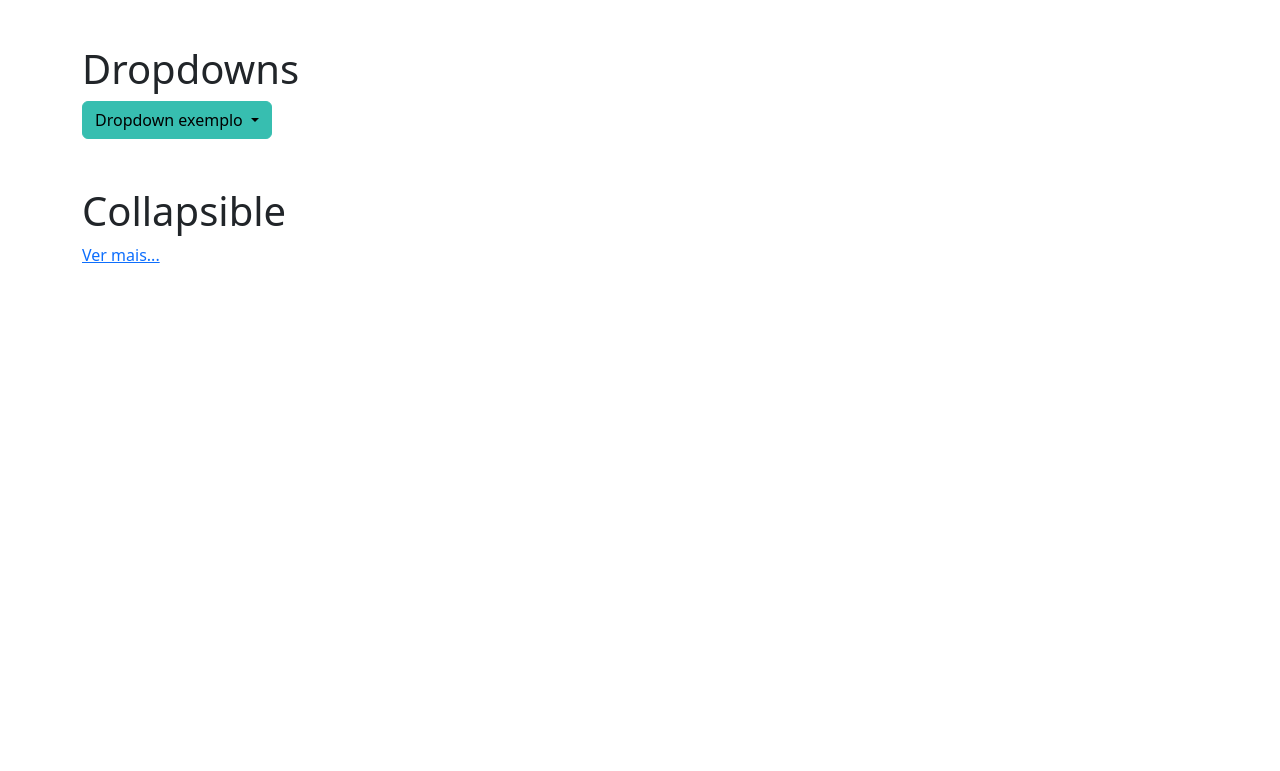
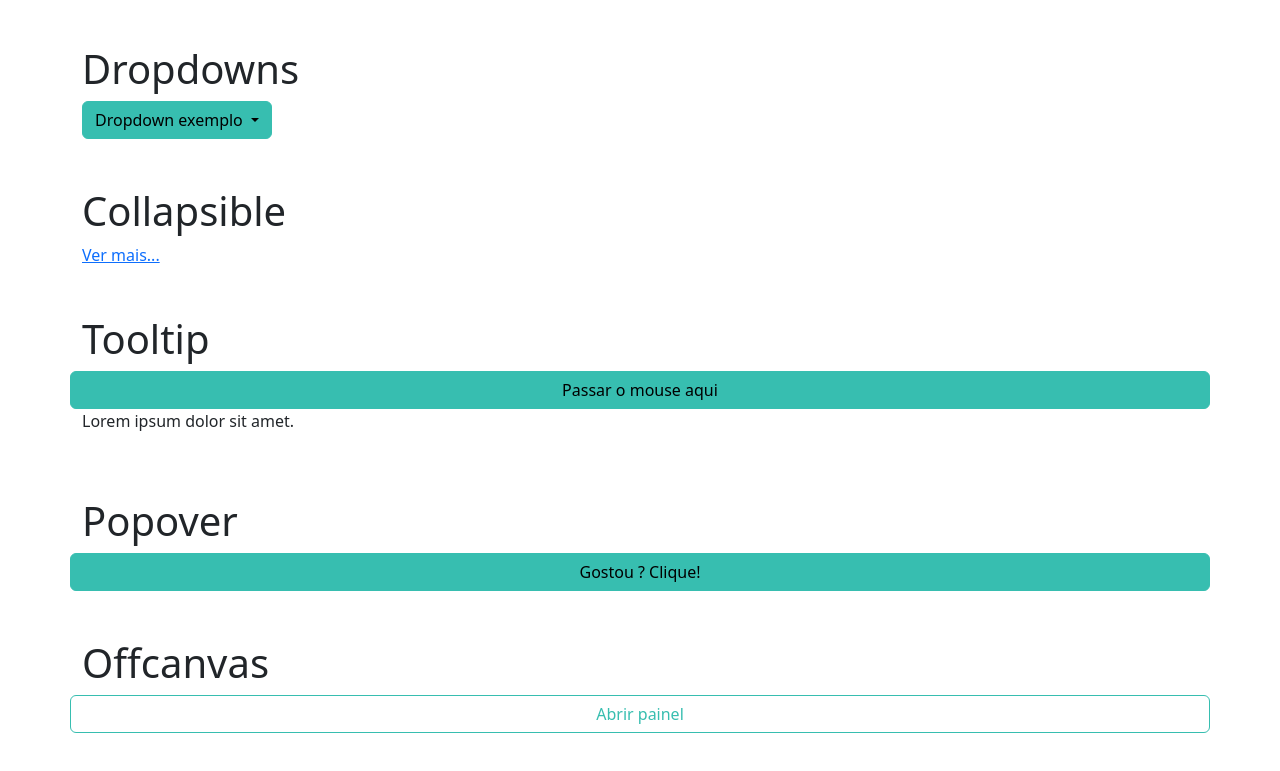
Before and after one commit to wasare/estudo-bootstrap5, a website: page exemplos.html in a window 1280 px wide. Shown: the part 4091-4862 px from the top of the page. Before the commit the page ends 4406 px from the top, so only its background shows below. Drawn offline with nearby package versions, Linux system fonts and the light colour scheme.

Commit message:
Exemplos: tooltip, popover e offcanvas

```diff
--- a/exemplos.html
+++ b/exemplos.html
@@ -5,7 +5,7 @@
     <meta name="viewport" content="width=device-width, initial-scale=1.0">
     <title>Bootstrap 5 - Exemplos</title>
     <link href="https://cdn.jsdelivr.net/npm/bootstrap@5.3.0/dist/css/bootstrap.min.css" rel="stylesheet">
-    <script defer src="https://cdn.jsdelivr.net/npm/bootstrap@5.3.0/dist/js/bootstrap.bundle.min.js"></script>
+    <script src="https://cdn.jsdelivr.net/npm/bootstrap@5.3.0/dist/js/bootstrap.bundle.min.js"></script>
     <link rel="stylesheet" href="css/bs-custom.css"  rel="stylesheet">
 </head>
 <body>
@@ -349,6 +349,84 @@
             <div class="col"></div>
             <div class="col"></div>
         </div>
+        <div class="row mb-5">
+            <h1>Tooltip</h1>
+            <button type="button"
+                class="btn btn-primary"
+                data-bs-toggle="tooltip"
+                title="Infomação do Tooltip">Passar o mouse aqui</button>
+
+            <p data-bs-placement="bottom" data-bs-toggle="tooltip" title="Tooltip do parágrafo">
+              Lorem ipsum dolor sit amet.
+            </p>
+            <script>
+                var tooltipTriggerList = [].slice.call(
+                    document.querySelectorAll(
+                        '[data-bs-toggle="tooltip"]'
+                    )
+                );
+                var tooltipList = tooltipTriggerList.map(
+                    function(tooltipTriggerListEl) {
+                        return new bootstrap.Tooltip(
+                            tooltipTriggerListEl
+                        )
+                    }
+                );
+            </script>
+        </div>
+        <div class="row mb-5">
+            <h1>Popover</h1>
+            <button type="button"
+                    class="btn btn-primary"
+                    data-bs-toggle="popover"
+                    title="Saiba mais"
+                    data-bs-content="Lorem, ipsum dolor sit amet consectetur adipisicing elit. Ratione, nihil."
+                    data-bs-trigger="focus">
+                    Gostou ? Clique!
+            </button>
+
+            <script>
+                var popoverTriggerList = [].slice.call(
+                    document.querySelectorAll('[data-bs-toggle="popover"]')
+                );
+                var popoverList = popoverTriggerList.map(
+                    function (popoverTriggerEl) {
+                        return new bootstrap.Popover(
+                            popoverTriggerEl
+                        )
+                });
+            </script>
+
+        </div>
+        <div class="row mb-5">
+            <h1>Offcanvas</h1>
+            <!-- Offcanvas bloco -->
+            <div class="offcanvas offcanvas-start border-1" id="demoOffcanvas">
+
+                <div class="offcanvas-header">
+                    <h1 class="offcanvas-title">
+                        Título
+                    </h1>
+                    <button type="button"
+                        class="btn-close text-reset"
+                        data-bs-dismiss="offcanvas">
+                    </button>
+                </div>
+                <div class="offcanvas-body">
+                    <p>Lorem ipsum dolor sit amet.</p>
+                    <p>Lorem ipsum dolor sit amet.</p>
+                    <button type="button" class="btn btn-info">Botão</button>
+                </div>
+            </div>
+            <!-- ^ offcanvas -->
+            <button type="button" class="btn btn-outline-primary"
+                data-bs-toggle="offcanvas"
+                data-bs-target="#demoOffcanvas">
+                Abrir painel
+            </button>
+        </div>
+
     </div>
+
 </body>
 </html>
```
